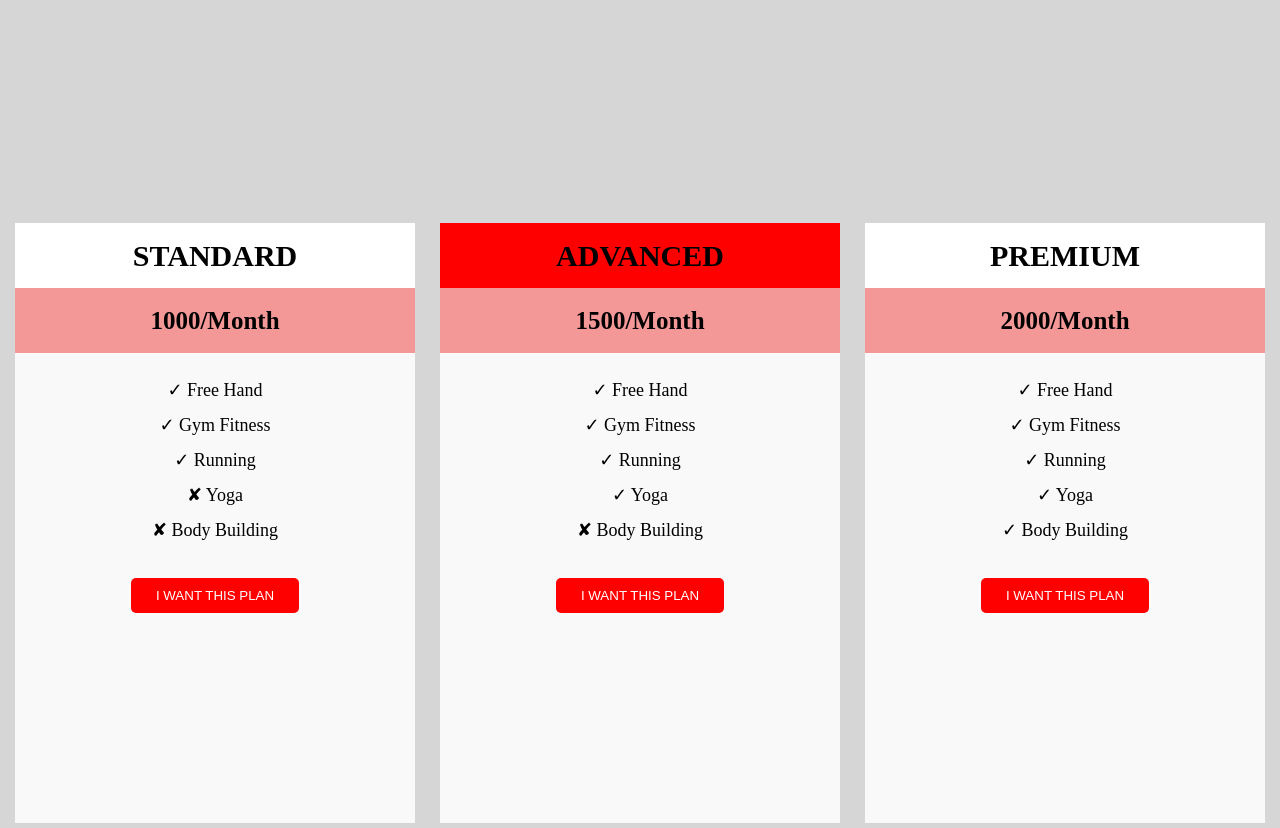
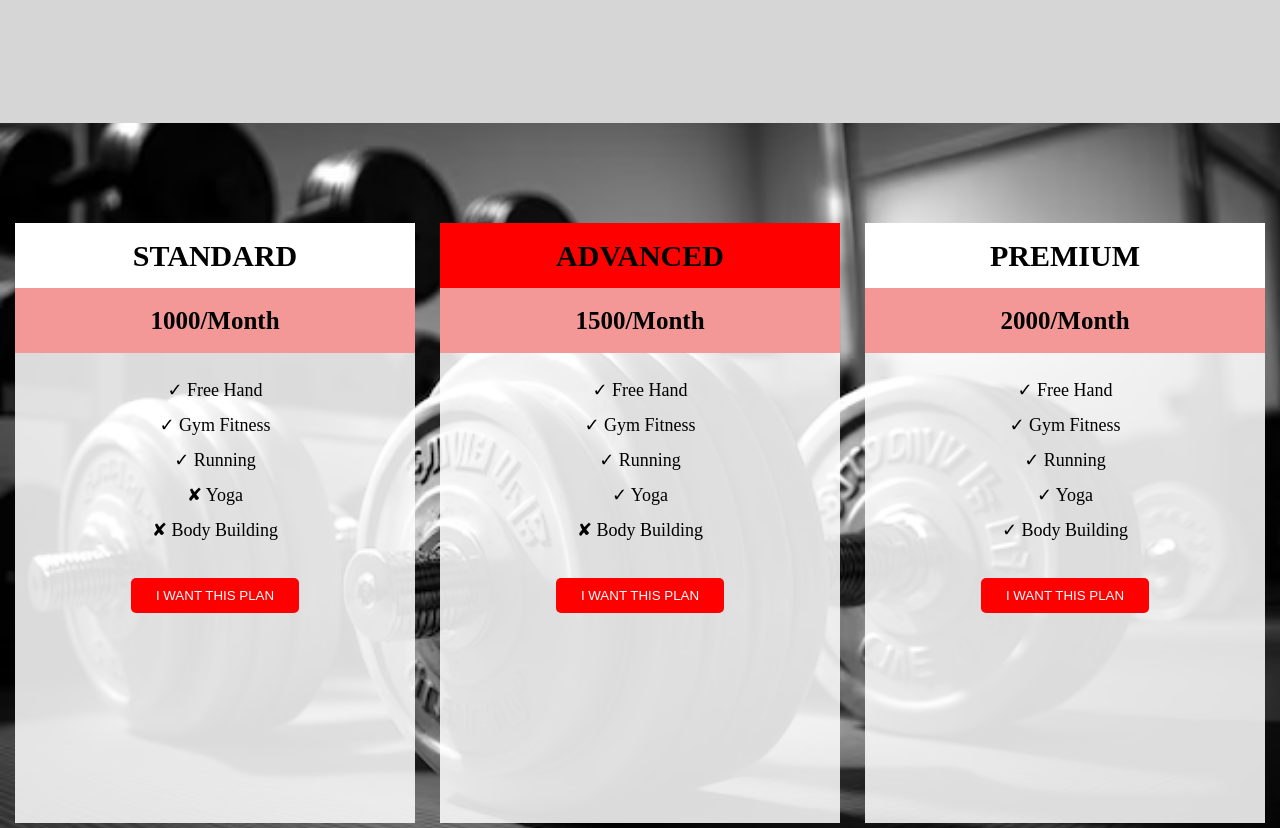
Before and after one commit to GagandeepSingh123456/GymProject.github.io, a plain HTML site: page index.html in a window 1280 px wide. Shown: the part 3440-4268 px from the top of the page. Drawn offline with nearby package versions, Linux system fonts and the light colour scheme; files whose address does not match are found by name.

Commit message:
Update index.css

```diff
--- a/index.css
+++ b/index.css
@@ -330,7 +330,7 @@ video{
 .packages{
     width:100%;
     height:100vh;
-    background-image: url('./Images/2.png');
+    background-image: url('2.png');
     background-position: center;
     background-size: cover;
     background-repeat: no-repeat;
```
